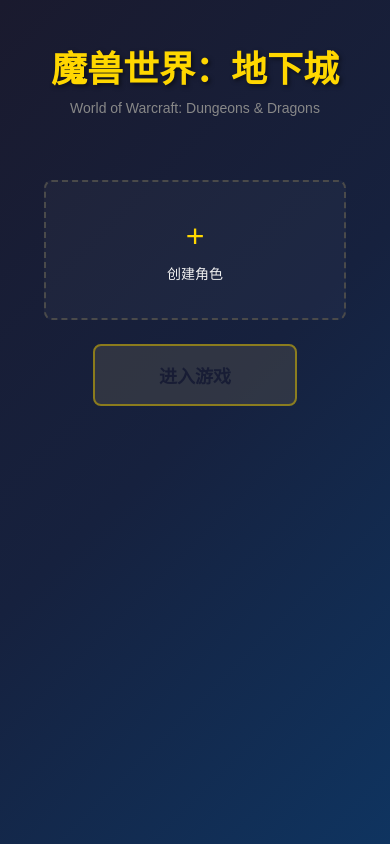
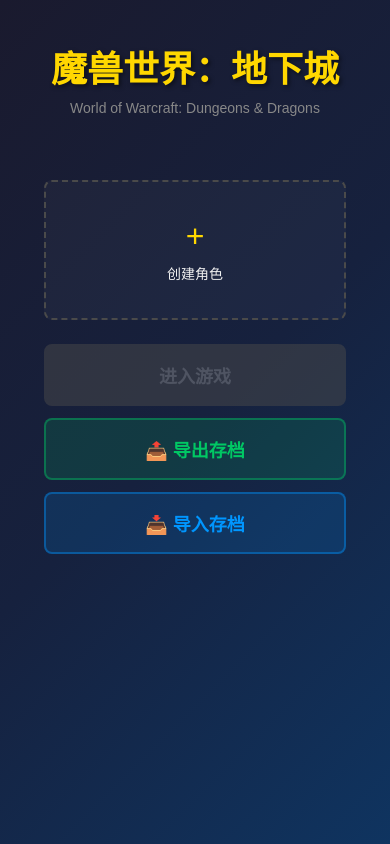
Before and after one commit to SonDemigods/wow_dnd, a Vue app: page / in a window 390 px wide. Built offline with nearby package versions, Linux system fonts and the light colour scheme.

Commit message:
feat:初步完成存档功能。

```diff
--- a/src/components/CharacterSelect.vue
+++ b/src/components/CharacterSelect.vue
@@ -1,5 +1,6 @@
 <template>
   <div class="character-select">
+    <!-- 删除确认弹窗 -->
     <div v-if="showConfirmModal" class="confirm-modal-overlay" @click="cancelDelete">
       <div class="confirm-modal" @click.stop>
         <div class="confirm-icon">⚠️</div>
@@ -11,6 +12,40 @@
         </div>
       </div>
     </div>
+
+    <!-- 导入确认弹窗 -->
+    <div v-if="showImportModal" class="confirm-modal-overlay" @click="cancelImport">
+      <div class="confirm-modal" @click.stop>
+        <div class="confirm-icon">📥</div>
+        <h3>确认导入存档</h3>
+        <p>导入存档将覆盖当前所有游戏数据，此操作无法撤销。确定要继续吗？</p>
+        <div class="confirm-buttons">
+          <button class="confirm-btn-cancel" @click="cancelImport">取消</button>
+          <button class="confirm-btn-delete" @click="confirmImport">导入</button>
+        </div>
+      </div>
+    </div>
+
+    <!-- 导入结果提示弹窗 -->
+    <div v-if="showResultModal" class="confirm-modal-overlay" @click="closeResult">
+      <div class="confirm-modal" @click.stop>
+        <div class="confirm-icon">{{ importSuccess ? '✅' : '❌' }}</div>
+        <h3>{{ importSuccess ? '导入成功' : '导入失败' }}</h3>
+        <p>{{ importMessage }}</p>
+        <div class="confirm-buttons">
+          <button class="confirm-btn-cancel" @click="closeResult">确定</button>
+        </div>
+      </div>
+    </div>
+
+    <!-- 隐藏的文件选择输入 -->
+    <input
+      ref="fileInputRef"
+      type="file"
+      accept=".json"
+      style="display: none"
+      @change="handleFileSelected"
+    />
 
     <div class="character-list">
       <div
@@ -43,13 +78,21 @@
     </div>
 
     <div class="action-bar">
+      <div class="action-buttons">
         <button
-        class="confirm-btn"
+          class="action-btn action-btn-primary"
           :disabled="!selectedId"
           @click="confirmSelect"
         >
           进入游戏
         </button>
+        <button class="action-btn action-btn-export" @click="handleExport">
+          📤 导出存档
+        </button>
+        <button class="action-btn action-btn-import" @click="triggerImport">
+          📥 导入存档
+        </button>
+      </div>
     </div>
   </div>
 </template>
@@ -57,14 +100,16 @@
 <script setup lang="ts">
 /**
  * @fileoverview 角色选择组件
- * @description 展示已有角色列表，支持选择角色进入游戏、创建新角色和删除角色（带二次确认）
+ * @description 展示已有角色列表，支持选择角色进入游戏、创建新角色、删除角色（带二次确认）以及导出/导入存档
  */
 
 import { ref, onMounted } from 'vue';
 import { characterService } from '@/modules/character';
 import Tag from './common/Tag.vue';
 import { useGameDataStore } from '@/modules/gameData';
+import { backupService, importService } from '@/modules/data';
 import type { CharacterListItem } from '@/modules/character';
+import type { ImportResult } from '@/modules/data';
 
 const emit = defineEmits<{
   (e: 'select', id: string): void;
@@ -75,8 +120,18 @@ const gameDataStore = useGameDataStore();
 
 const characters = ref<CharacterListItem[]>([]);
 const selectedId = ref<string | null>(null);
+
+// 删除确认弹窗
 const showConfirmModal = ref(false);
 const deletingCharacterId = ref<string | null>(null);
+
+// 导入相关状态
+const fileInputRef = ref<HTMLInputElement | null>(null);
+const showImportModal = ref(false);
+const selectedFile = ref<File | null>(null);
+const showResultModal = ref(false);
+const importSuccess = ref(false);
+const importMessage = ref('');
 
 async function loadData() {
   await gameDataStore.loadAllData();
@@ -120,6 +175,100 @@ async function confirmSelect() {
     await characterService.selectCharacter(selectedId.value);
     emit('select', selectedId.value);
   }
+}
+
+// ==================== 导出/导入功能 ====================
+
+/**
+ * 导出存档：调用 BackupService 导出 JSON 文件
+ */
+async function handleExport() {
+  try {
+    await backupService.exportBackup();
+  } catch (error) {
+    showResult(false, '导出失败', (error as Error).message || '未知错误');
+  }
+}
+
+/**
+ * 触发导入：打开文件选择对话框
+ */
+function triggerImport() {
+  fileInputRef.value?.click();
+}
+
+/**
+ * 文件选择后的回调：先验证备份文件，验证通过则弹出确认弹窗
+ */
+async function handleFileSelected(event: Event) {
+  const input = event.target as HTMLInputElement;
+  const file = input.files?.[0];
+  if (!file) return;
+
+  try {
+    const validation = await importService.validateBackup(file);
+    if (!validation.success) {
+      showResult(false, '验证失败', validation.error || '备份文件无效');
+      // 重置 input，以便再次选择同一文件时能触发 change 事件
+      input.value = '';
+      return;
+    }
+    selectedFile.value = file;
+    showImportModal.value = true;
+  } catch (error) {
+    showResult(false, '验证失败', (error as Error).message || '读取文件失败');
+  }
+
+  // 重置 input
+  input.value = '';
+}
+
+/**
+ * 取消导入
+ */
+function cancelImport() {
+  showImportModal.value = false;
+  selectedFile.value = null;
+}
+
+/**
+ * 确认导入：执行数据导入并刷新角色列表
+ */
+async function confirmImport() {
+  if (!selectedFile.value) return;
+  showImportModal.value = false;
+
+  try {
+    const result: ImportResult = await importService.importBackup(selectedFile.value);
+    if (result.success) {
+      // 刷新数据和角色列表
+      await loadData();
+      await loadCharacters();
+      showResult(true, '导入成功', `已成功导入 ${result.importedStores.length} 张数据表`);
+    } else {
+      showResult(false, '导入失败', result.error || '未知错误');
+    }
+  } catch (error) {
+    showResult(false, '导入失败', (error as Error).message || '未知错误');
+  }
+
+  selectedFile.value = null;
+}
+
+/**
+ * 关闭结果弹窗
+ */
+function closeResult() {
+  showResultModal.value = false;
+}
+
+/**
+ * 显示结果提示弹窗
+ */
+function showResult(success: boolean, _title: string, message: string) {
+  importSuccess.value = success;
+  importMessage.value = message;
+  showResultModal.value = true;
 }
 
 onMounted(async () => {
@@ -320,27 +469,82 @@ defineExpose({
   text-align: center;
 }
 
-.confirm-btn {
+.action-buttons {
+  display: flex;
+  justify-content: center;
+  align-items: center;
+  gap: 16px;
+  flex-wrap: wrap;
+}
+
+/* 移动端：按钮竖向排列 */
+@media (max-width: 480px) {
+  .action-buttons {
+    flex-direction: column;
+    gap: 12px;
+  }
+  .action-btn {
+    width: 100%;
+  }
+}
+
+/* 统一的操作按钮基础样式 */
+.action-btn {
   padding: 16px 64px;
-  background: linear-gradient(135deg, #ffd700, #daa520);
-  border: 2px solid #ffd700;
   border-radius: 8px;
-  color: #1a1a2e;
   font-size: 18px;
   font-weight: bold;
   cursor: pointer;
   transition: all 0.3s;
+  border: 2px solid;
 }
 
-.confirm-btn:hover:not(:disabled) {
+/* 进入游戏 - 金色 */
+.action-btn-primary {
+  background: linear-gradient(135deg, #ffd700, #daa520);
+  border-color: #ffd700;
+  color: #1a1a2e;
+}
+
+.action-btn-primary:hover:not(:disabled) {
   transform: translateY(-2px);
   box-shadow: 0 4px 12px rgba(255, 215, 0, 0.4);
 }
 
-.confirm-btn:disabled {
+.action-btn-primary:disabled {
   background: #4a4a4a;
+  border-color: #4a4a4a;
+  color: #888;
   cursor: not-allowed;
   opacity: 0.5;
+}
+
+/* 导出存档 - 绿色 */
+.action-btn-export {
+  background: rgba(0, 200, 100, 0.15);
+  border-color: rgba(0, 200, 100, 0.4);
+  color: #00c864;
+}
+
+.action-btn-export:hover {
+  background: rgba(0, 200, 100, 0.25);
+  border-color: #00c864;
+  transform: translateY(-2px);
+  box-shadow: 0 4px 12px rgba(0, 200, 100, 0.3);
+}
+
+/* 导入存档 - 蓝色 */
+.action-btn-import {
+  background: rgba(0, 150, 255, 0.15);
+  border-color: rgba(0, 150, 255, 0.4);
+  color: #0096ff;
+}
+
+.action-btn-import:hover {
+  background: rgba(0, 150, 255, 0.25);
+  border-color: #0096ff;
+  transform: translateY(-2px);
+  box-shadow: 0 4px 12px rgba(0, 150, 255, 0.3);
 }
 
 /* 确认弹窗 */
--- a/src/modules/data/service.ts
+++ b/src/modules/data/service.ts
@@ -9,7 +9,7 @@
  */
 import { db } from './core';
 import { eventBus, GameEvents } from '../bus/core';
-import type { FactionStorage, RaceStorage, ClassStorage, ItemStorage, EquipmentItemStorage, EnemyStorage, LocationStorage, ShopConfigStorage, SkillConfigStorage, QuestConfigStorage, GameStateStorage, CharacterDataStorage, InventoryStorage, EquipmentStorage, CharSkillsStorage, CharQuestStorage, ExplorationStorage, CombatLogStorage, AdventureLogStorage } from './core';
+import type { FactionStorage, RaceStorage, ClassStorage, ItemStorage, EquipmentItemStorage, EnemyStorage, LocationStorage, ShopConfigStorage, SkillConfigStorage, QuestConfigStorage, GameStateStorage, CharacterDataStorage, InventoryStorage, EquipmentStorage, CharSkillsStorage, CharQuestStorage, ExplorationStorage, CombatLogStorage, AdventureLogStorage, MapStateStorage, ShopItemsStorage } from './core';
 import { BACKUP_CONFIG } from '@/config/database';
 import {
   RARITY_SELL_DISCOUNT,
@@ -447,7 +447,9 @@ export class BackupService implements IBackupService {
       (await db.runtime_adventureLogs.toArray()) as unknown[];
     const mapRecords = (await db.config_locations.toArray()) as unknown[];
     const shopRecords = (await db.config_shops.toArray()) as unknown[];
-    const gameStateRecord = await db.runtime_gameState.get('gameState');
+    const gameStateRecords = (await db.runtime_gameState.toArray()) as unknown[];
+    const mapStateRecords = (await db.runtime_mapState.toArray()) as unknown[];
+    const shopItemsRecords = (await db.runtime_shopItems.toArray()) as unknown[];
 
     // 收集完整配置表数据
     const factionsRecords = (await db.config_factions.toArray()) as unknown[];
@@ -498,6 +500,21 @@ export class BackupService implements IBackupService {
       adventureLog[item.characterId] = item.entries || [];
     });
 
+    const mapState: Record<string, unknown> = {};
+    mapStateRecords.forEach((item: any) => {
+      mapState[item.id] = item;
+    });
+
+    const gameState: Record<string, unknown> = {};
+    gameStateRecords.forEach((item: any) => {
+      gameState[item.id] = item;
+    });
+
+    const shopItems: Record<string, unknown> = {};
+    shopItemsRecords.forEach((item: any) => {
+      shopItems[item.shopId] = item;
+    });
+
     return {
       characters: characters as BackupData['characters'],
       inventory: inventory as BackupData['inventory'],
@@ -509,7 +526,9 @@ export class BackupService implements IBackupService {
       adventureLog: adventureLog as BackupData['adventureLog'],
       map: mapRecords as BackupData['map'],
       shop: shopRecords as BackupData['shop'],
-      gameState: gameStateRecord as unknown as BackupData['gameState'],
+      gameState: gameState as BackupData['gameState'],
+      shopItems: shopItems as BackupData['shopItems'],
+      mapState: mapState as BackupData['mapState'],
       // 配置表数据
       factions: factionsRecords as Record<string, unknown>[],
       races: racesRecords as Record<string, unknown>[],
@@ -683,6 +702,8 @@ export class ImportService implements IImportService {
           db.config_equipmentItems,
           db.config_enemies,
           db.config_skills,
+          db.runtime_mapState,
+          db.runtime_shopItems,
         ],
         async () => {
           if (data.characters && Object.keys(data.characters).length > 0) {
@@ -791,14 +812,23 @@ export class ImportService implements IImportService {
             importedStores.push('config_skills');
           }
 
-          if (data.gameState) {
-            await db.runtime_gameState.put({
-              id: 'gameState',
-              ...data.gameState
-            } as GameStateStorage);
+          if (data.gameState && Object.keys(data.gameState).length > 0) {
+            await db.runtime_gameState.bulkPut(Object.values(data.gameState) as unknown as GameStateStorage[]);
             importedStores.push('runtime_gameState');
           } else {
             skippedStores.push('runtime_gameState');
+          }
+
+          // 恢复地图运行时状态（含 currentLocationId、视图状态等）
+          if (data.mapState && Object.keys(data.mapState).length > 0) {
+            await db.runtime_mapState.bulkPut(Object.values(data.mapState) as unknown as MapStateStorage[]);
+            importedStores.push('runtime_mapState');
+          }
+
+          // 恢复商店商品数据
+          if (data.shopItems && Object.keys(data.shopItems).length > 0) {
+            await db.runtime_shopItems.bulkPut(Object.values(data.shopItems) as unknown as ShopItemsStorage[]);
+            importedStores.push('runtime_shopItems');
           }
         }
       );
```
Also changed, not shown: src/modules/data/types.ts (+7 -2 lines). Lines whose indentation alone changed are shown as unchanged.
